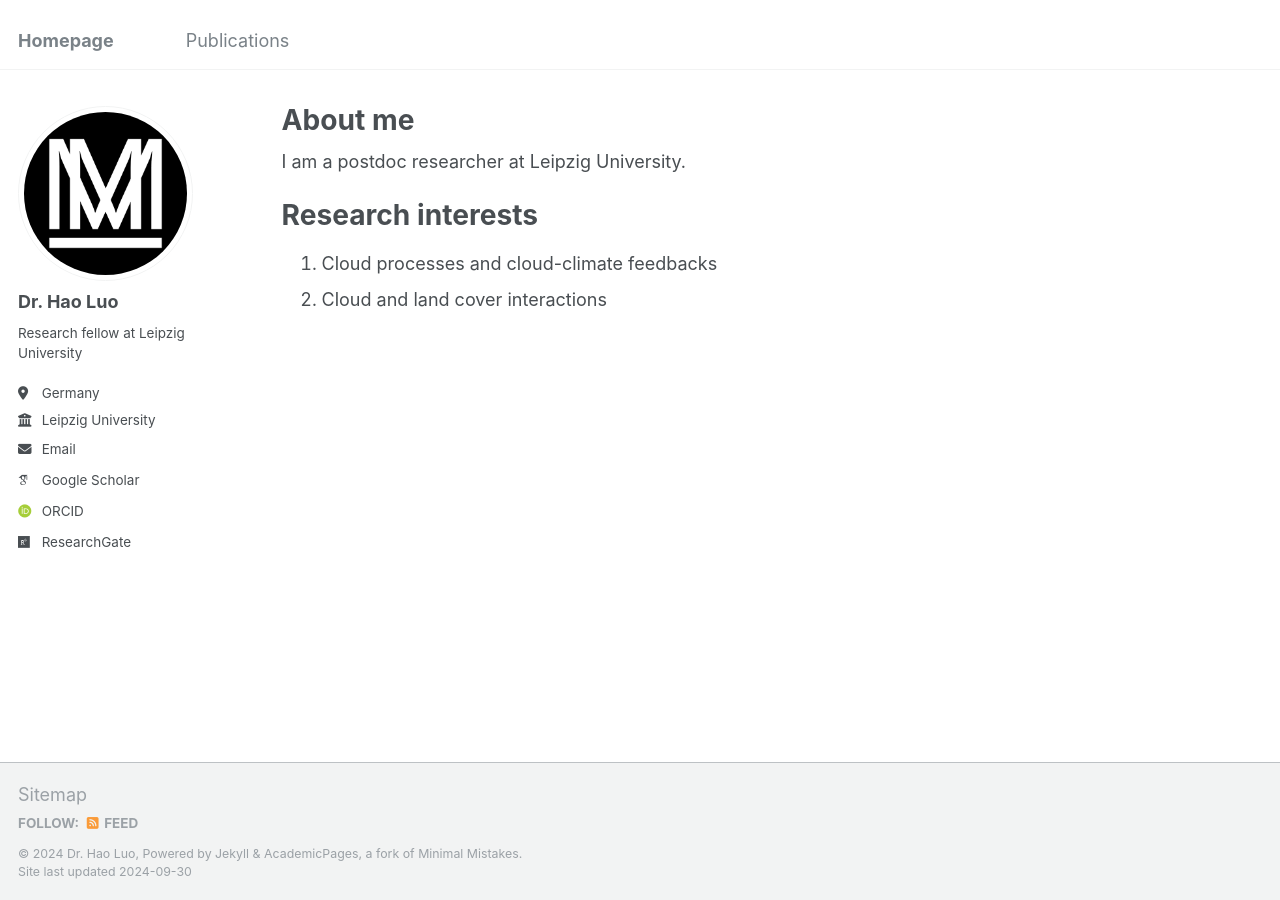
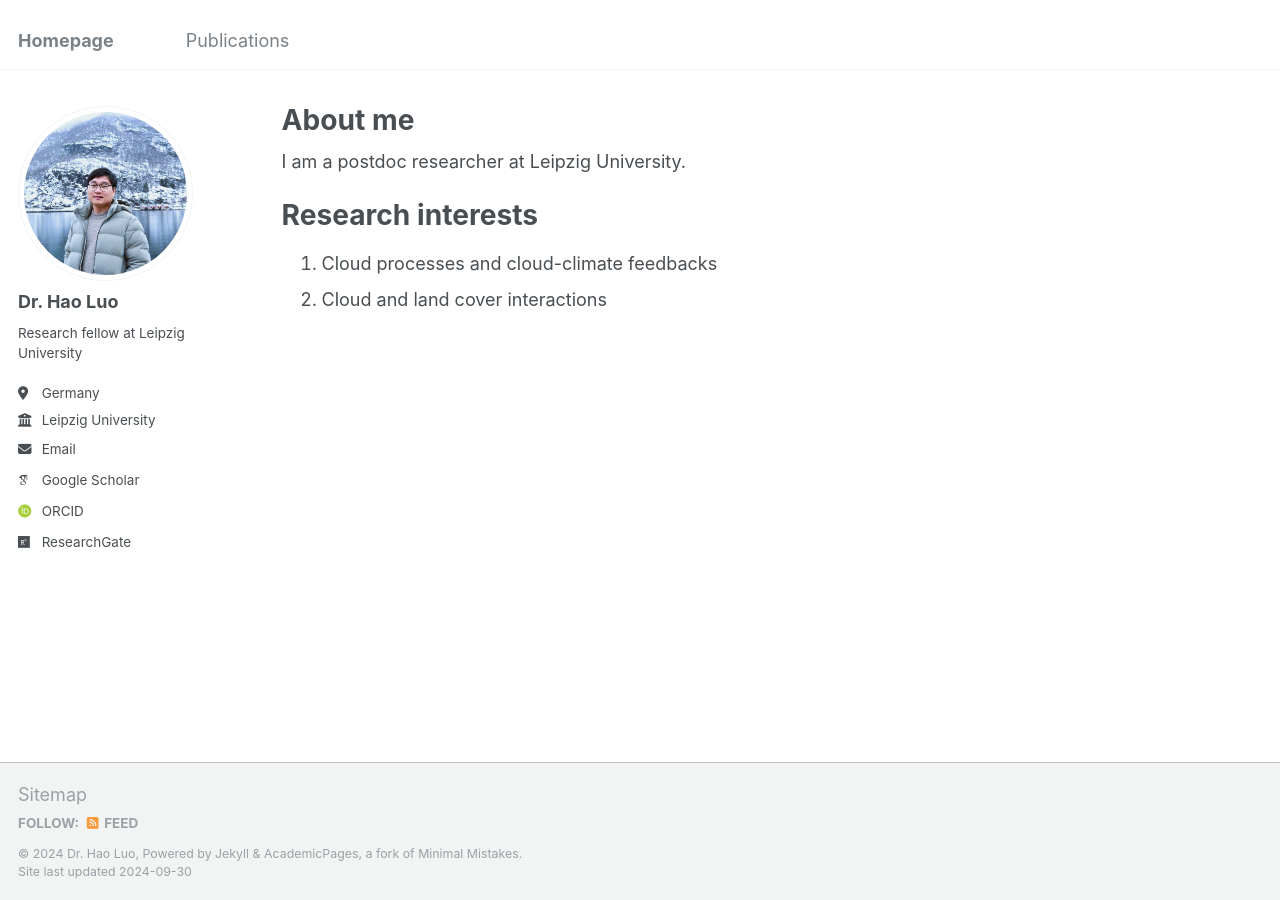
Before and after one commit to haoluo-atmos/haoluo-atmos.github.io, a Jekyll site: the page built from _pages/about.md, in a window 1280 px wide. Built offline with Jekyll 4.4.1, drawn with Linux system fonts in a browser that asks for light colours; some web fonts are replaced.

Commit message:
Update _config.yml

```diff
--- a/_config.yml
+++ b/_config.yml
@@ -21,7 +21,7 @@ repository               : "academicpages/academicpages.github.io"
 #               Additional customization can be done by editing /_includes/author-profile.html
 author:
   # Biographic information
-  avatar           : "site-logo.png"
+  avatar           : "profile-hao.jpg"
   name             : "Dr. Hao Luo"
   pronouns         : # example: "she/her"
   bio              : "Research fellow at Leipzig University"
```
